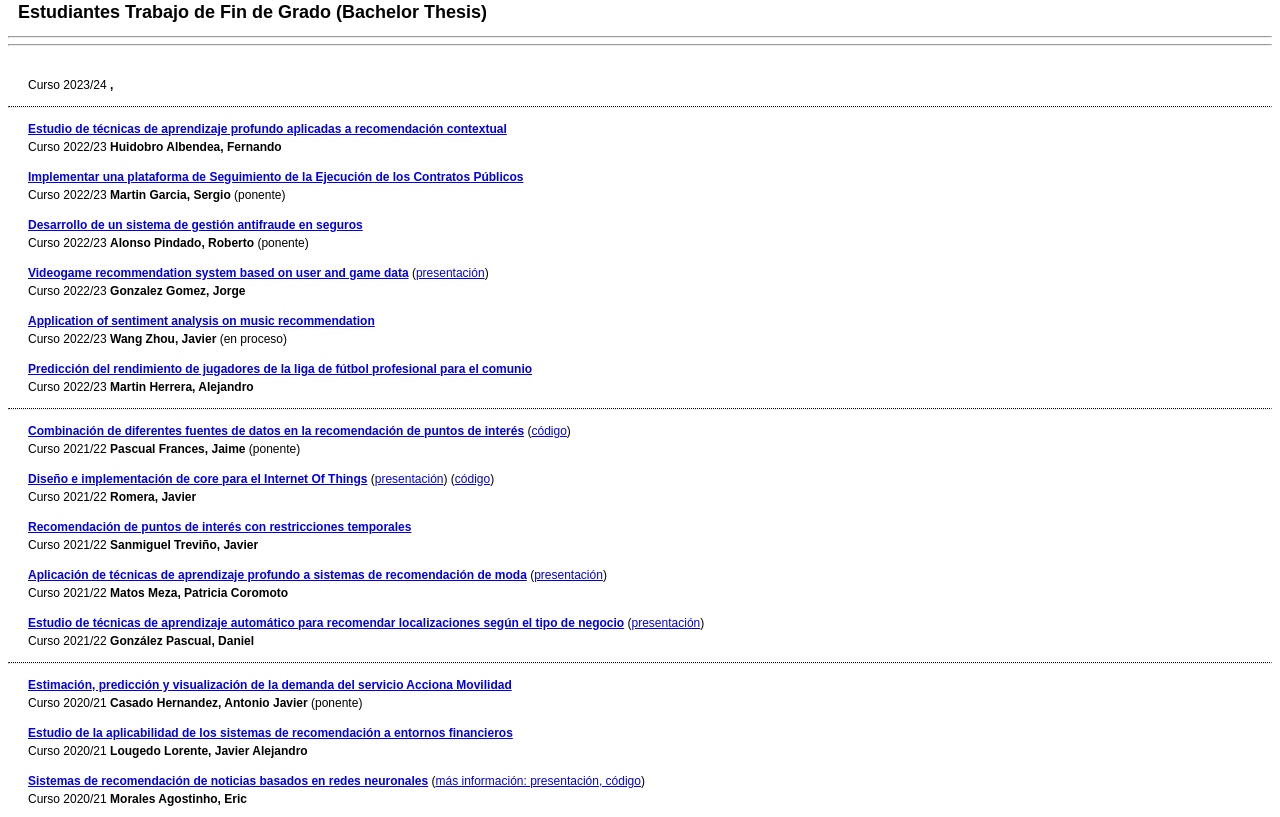
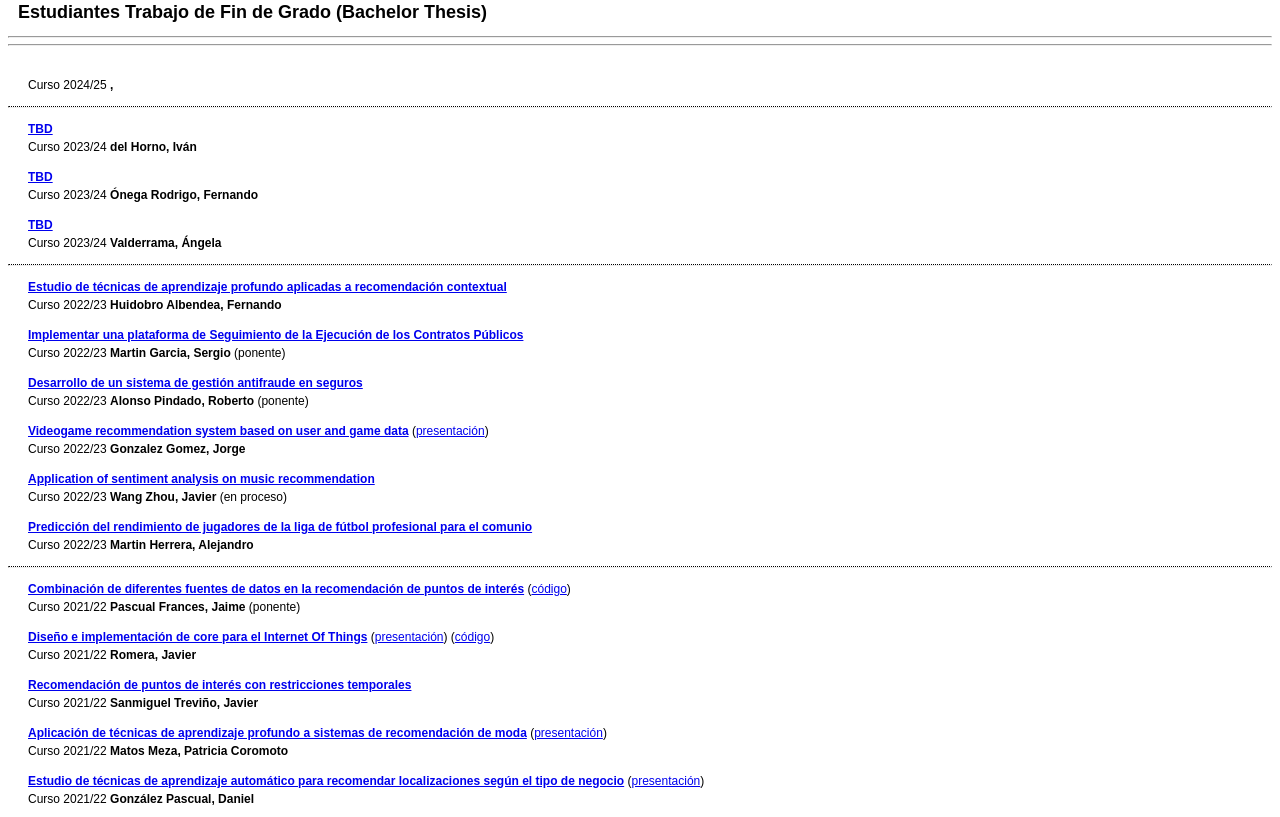
Before and after one commit to abellogin/abellogin.github.io, a plain HTML site: page teaching.html in a window 1280 px wide. Shown: the part 1140-1957 px from the top of the page. Drawn offline with Linux system fonts and the light colour scheme.

Commit message:
Updated current TFGs

```diff
--- a/teaching.html
+++ b/teaching.html
@@ -112,13 +112,35 @@
 			<hr/> <hr/>
 
       <p class="my_list">
-          <a href="./2023/.pdf" target="_blank"><strong></strong></a>
-          <br>Curso 2023/24 <b>, </b>
+          <a href="./2024/.pdf" target="_blank"><strong></strong></a>
+          <br>Curso 2024/25 <b>, </b>
       </p>
 
       <hr style="border-top: dotted 1px;" />
 
       <p class="my_list">
+        <a href="./2023/.pdf" target="_blank"><strong>TBD</strong></a>
+        <br>Curso 2023/24 <b>del Horno, Iv&aacute;n</b>
+      </p>
+
+      <p class="my_list">
+        <a href="./2023/.pdf" target="_blank"><strong>TBD</strong></a>
+        <br>Curso 2023/24 <b>&Oacute;nega Rodrigo, Fernando</b>
+      </p>
+
+      <p class="my_list">
+        <a href="./2023/.pdf" target="_blank"><strong>TBD</strong></a>
+        <br>Curso 2023/24 <b>Valderrama, &Aacute;ngela</b>
+      </p>
+
+      <!-- p class="my_list">
+        <a href="./2023/.pdf" target="_blank"><strong>TBD</strong></a>
+        <br>Curso 2023/24 <b>Perez, Federico</b>
+      </p -->
+
+    <hr style="border-top: dotted 1px;" />
+
+    <p class="my_list">
           <a href="./2022/FHA.pdf" target="_blank"><strong>Estudio de t&eacute;cnicas de aprendizaje profundo aplicadas a recomendaci&oacute;n contextual</strong></a>
           <br>Curso 2022/23 <b>Huidobro Albendea, Fernando</b>
       </p>
```
